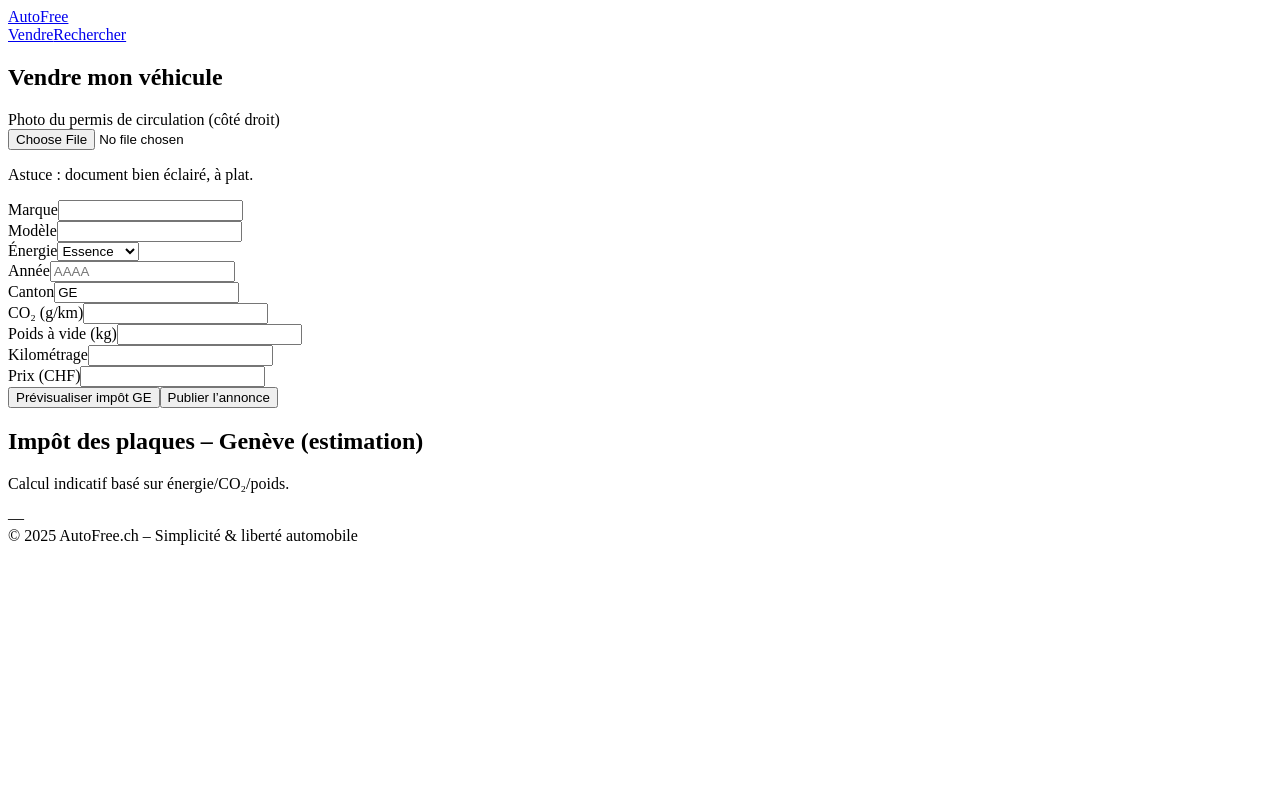
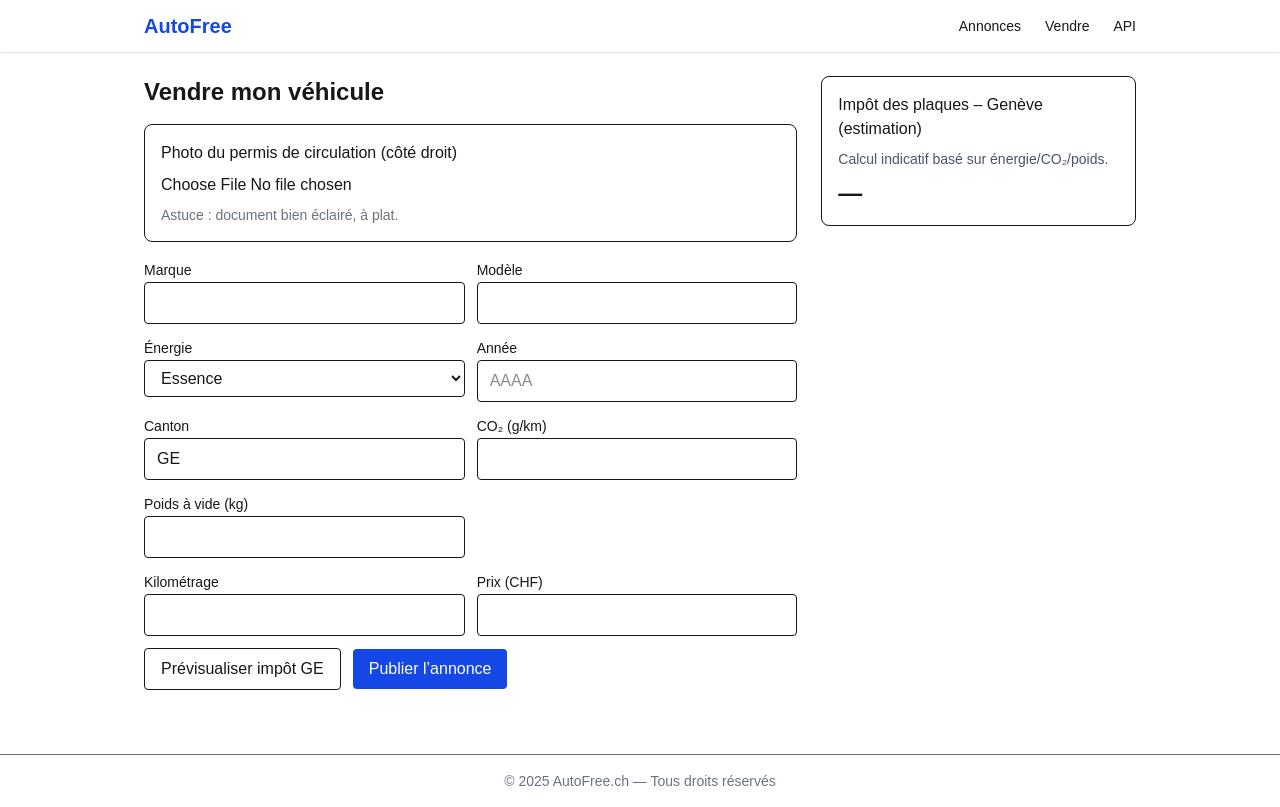
Before and after one commit to chrisautofree/autofree-web, a Next.js app: page /vendre in a window 1280 px wide. Built offline with nearby package versions, Linux system fonts and the light colour scheme.

Commit message:
feat: add global navigation bar + footer

```diff
--- a/src/app/layout.tsx
+++ b/src/app/layout.tsx
@@ -1,28 +1,53 @@
+import "./globals.css";
+import Link from "next/link";
+
 export const metadata = {
-  title: "AutoFree",
-  description: "Vendez votre voiture simplement, sans stress – AutoFree.ch",
+  title: "AutoFree – Ventes de véhicules d’occasion en Suisse",
+  description:
+    "Achetez ou vendez votre voiture d’occasion en Suisse facilement et gratuitement.",
 };
 
-export default function RootLayout({ children }: { children: React.ReactNode }) {
+export default function RootLayout({
+  children,
+}: {
+  children: React.ReactNode;
+}) {
   return (
     <html lang="fr">
-      <body className="min-h-screen bg-gray-50 text-gray-900">
-        <header className="sticky top-0 z-10 bg-white border-b shadow-sm">
-          <div className="max-w-6xl mx-auto px-4 py-3 flex items-center justify-between">
-            <a href="/" className="font-bold text-xl text-blue-700">AutoFree</a>
-            <nav className="flex gap-4 text-sm">
-              <a href="/vendre" className="hover:underline">Vendre</a>
-              <a href="/recherche" className="hover:underline">Rechercher</a>
-            </nav>
-          </div>
+      <body className="bg-gray-100 text-gray-900">
+        {/* ----- NAVBAR ----- */}
+        <header className="bg-white shadow-sm sticky top-0 z-50">
+          <nav className="max-w-5xl mx-auto flex items-center justify-between px-4 py-3">
+            {/* Logo / Nom du site */}
+            <Link href="/" className="text-xl font-semibold text-blue-700">
+              AutoFree
+            </Link>
+
+            {/* Liens */}
+            <div className="flex items-center gap-6 text-sm">
+              <Link href="/recherche" className="hover:text-blue-600">
+                Annonces
+              </Link>
+              <Link href="/vendre" className="hover:text-blue-600">
+                Vendre
+              </Link>
+              <a
+                href="https://autofree-web.vercel.app/api/annonces"
+                className="hover:text-blue-600"
+                target="_blank"
+              >
+                API
+              </a>
+            </div>
+          </nav>
         </header>
 
-        <main className="max-w-6xl mx-auto px-4 py-6">{children}</main>
+        {/* ----- CONTENU ----- */}
+        <main className="max-w-5xl mx-auto px-4 py-6">{children}</main>
 
-        <footer className="border-t text-sm text-gray-500 py-8 mt-12">
-          <div className="max-w-6xl mx-auto px-4">
-            © {new Date().getFullYear()} AutoFree.ch – Simplicité & liberté automobile
-          </div>
+        {/* ----- PIED DE PAGE ----- */}
+        <footer className="mt-10 border-t py-4 text-center text-sm text-gray-500">
+          © {new Date().getFullYear()} AutoFree.ch — Tous droits réservés
         </footer>
       </body>
     </html>
```
